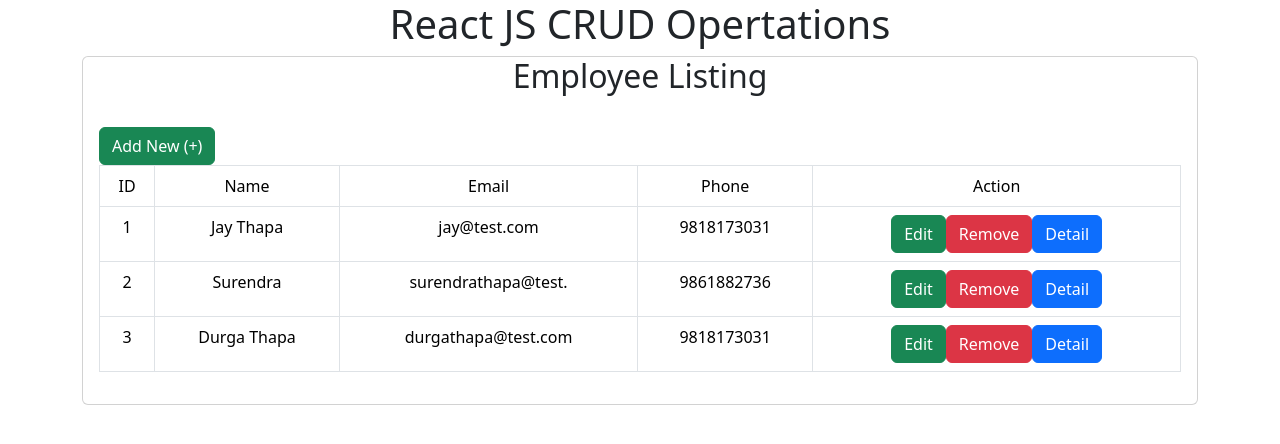
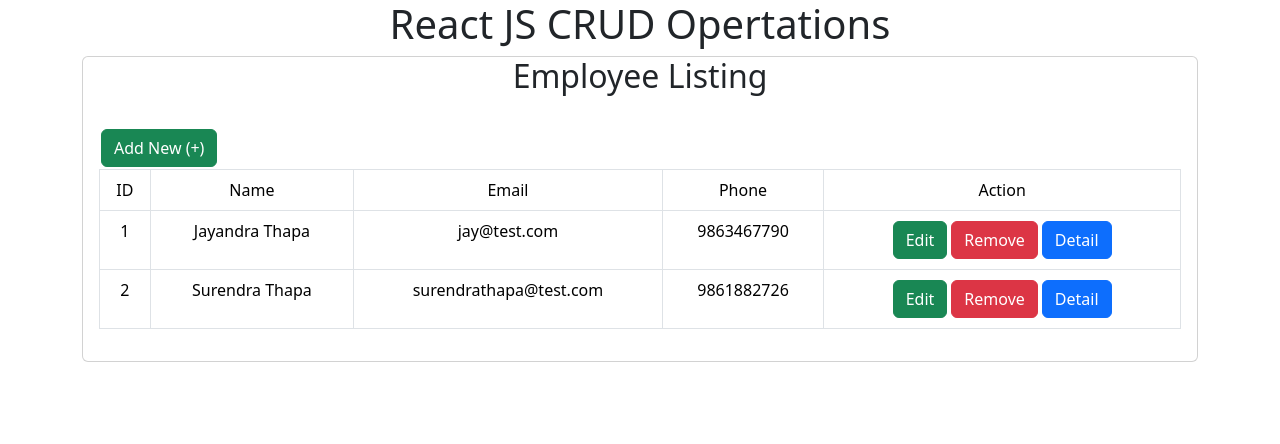
Before and after one commit to jayandrathapachhetri/React_Works, a React (Create React App) app in the folder crud_operation_on_react/: page / in a window 1280 px wide. Shown: the top 444 px of the page. Built offline with nearby package versions, Linux system fonts and the light colour scheme; data requests are answered from the project's data file.

Commit message:
Finally Done

```diff
--- a/crud_operation_on_react/db.json
+++ b/crud_operation_on_react/db.json
@@ -1,23 +1,18 @@
 {
   "employee": [
     {
-      "id": 1,
-      "name": "Jay Thapa",
+      "name": "Jayandra Thapa",
       "email": "jay@test.com",
-      "phone": "9818173031"
+      "phone": "9863467790",
+      "active": true,
+      "id": 1
     },
     {
-      "id": 2,
-      "name": "Surendra ",
-      "email": "surendrathapa@test.",
-      "phone": "9861882736"
-    },
-    {
-      "name": "Durga Thapa",
-      "email": "durgathapa@test.com",
-      "phone": "9818173031",
+      "name": "Surendra Thapa",
+      "email": "surendrathapa@test.com",
+      "phone": "9861882726",
       "active": true,
-      "id": 3
+      "id": 2
     }
   ]
 }
--- a/crud_operation_on_react/src/App.css
+++ b/crud_operation_on_react/src/App.css
@@ -11,6 +11,10 @@
   .App-logo {
     animation: App-logo-spin infinite 20s linear;
   }
+}
+
+.btn{
+  margin: 2px;;
 }
 
 .divbtn{
--- a/crud_operation_on_react/src/components/EmpDetail.js
+++ b/crud_operation_on_react/src/components/EmpDetail.js
@@ -7,7 +7,7 @@ const EmpDetail = () => {
   const [empdata, empdatachange] = useState({});
 
   useEffect(() => {
-    fetch("http://localhost:3000/employee/" + empid)
+    fetch("http://localhost:3000/employee/" +empid)
       .then((res) => {
         return res.json();
       })
--- a/crud_operation_on_react/src/components/EmpEdit.js
+++ b/crud_operation_on_react/src/components/EmpEdit.js
@@ -7,47 +7,49 @@ const EmpEdit = () => {
   //const [empdata, empdatachange] = useState({});
 
   useEffect(() => {
-        fetch("http://localhost:3000/employee/" + empid).then((res) => {
+    fetch("http://localhost:3000/employee/"+empid)
+      .then((res) => {
         return res.json();
-        }).then((resp) => {
+      })
+      .then((resp) => {
         idchange(resp.id);
         namechange(resp.name);
         emailchange(resp.email);
         phonechange(resp.phone);
         activechange(resp.isactive);
-        }).catch((err) => {
+      })
+      .catch((err) => {
         console.log(err.message);
-        })
+      });
   }, [empid]);
 
-    const[id,idchange]=useState("");
-    const[name,namechange]=useState("");
-    const[email,emailchange]=useState("");
-    const[phone,phonechange]=useState("");
-    const[active,activechange]=useState(true);
-    const[namevalidation,valnamechange]=useState(false);
-    const[emailvalidation,valemailchange]=useState(false);
+  const [id, idchange] = useState("");
+  const [name, namechange] = useState("");
+  const [email, emailchange] = useState("");
+  const [phone, phonechange] = useState("");
+  const [active, activechange] = useState(true);
+  const [namevalidation, valnamechange] = useState(false);
+  const [emailvalidation, valemailchange] = useState(false);
 
+  const navigate = useNavigate();
 
-    const navigate=useNavigate();
+  const handlesubmit = (e) => {
+    e.preventDefault();
+    const empdata = { id, name, email, phone, active };
 
-    const handlesubmit=(e)=>{
-      e.preventDefault();
-      const empdata={id,name,email,phone,active};
-
-
-      fetch("http://localhost:3000/employee/"+empid,{
-        method:"PUT",
-        headers:{"content-type":"application/json"},
-        body:JSON.stringify(empdata)
-      }).then((res)=>{
-        alert('Update successfully.')
-        navigate('/');
-      }).catch((err)=>{
-        console.log(err.message)
+    fetch("http://localhost:3000/employee/"+empid, {
+      method: "PUT",
+      headers: { "content-type": "application/json" },
+      body: JSON.stringify(empdata),
     })
-
-    }
+      .then((res) => {
+        alert("Update successfully.");
+        navigate("/");
+      })
+      .catch((err) => {
+        console.log(err.message);
+      });
+  };
   return (
     <div>
       <div className="row">
@@ -80,8 +82,10 @@ const EmpEdit = () => {
                         onChange={(e) => namechange(e.target.value)}
                         className="form-control"
                       ></input>
-                      {name.length === 0 && namevalidation && (
-                        <span className="text-danger">Enter the valid name</span>
+                      {name && name.length === 0 && namevalidation && (
+                        <span className="text-danger">
+                          Enter the valid name
+                        </span>
                       )}
                     </div>
                   </div>
@@ -95,7 +99,12 @@ const EmpEdit = () => {
                         onChange={(e) => emailchange(e.target.value)}
                         className="form-control"
                       ></input>
-                      {email.length === 0 && emailvalidation && (<span className="text-danger"> Enter the vaild email </span>)}
+                      {email && email.length === 0 && emailvalidation && (
+                        <span className="text-danger">
+                          {" "}
+                          Enter the vaild email{" "}
+                        </span>
+                      )}
                     </div>
                   </div>
 
@@ -139,6 +148,6 @@ const EmpEdit = () => {
       </div>
     </div>
   );
-}
+};
 
 export default EmpEdit;
--- a/crud_operation_on_react/src/components/EmpListing.js
+++ b/crud_operation_on_react/src/components/EmpListing.js
@@ -1,21 +1,35 @@
 import { useEffect, useState } from "react";
-import { Link , useNavigate} from "react-router-dom";
+import { Link, useNavigate } from "react-router-dom";
 // import "./App.css";
 
 const EmpListing = () => {
   const [empdata, empdatachange] = useState(null);
   const navigate = useNavigate();
 
-  const LoadDetail = (id) => {
-    navigate("/employee/detail/" +id);
-  }
+  // href is use so no need of navigate
+  // const LoadDetail = (id) => {
+  //   navigate("/employee/detail/" +id);
+  // };
 
-  const LoadEdit = (id) => {
-    navigate("/employee/edit/" +id);
-}
+  // const LoadEdit = (id) => {
+  //   navigate("/employee/edit/" +id);
+  // };
 
-const Removefunction = (id) => {
-}
+  const Removefunction = (id) => {
+    if (window.confirm("Do you want to remove?")) {
+      fetch("http://localhost:3000/employee/" +id, {
+        method: "DELETE",
+      })
+        .then((res) => {
+          alert("Removed successfully.");
+          //refreah our page
+          window.location.reload();
+        })
+        .catch((err) => {
+          console.log(err.message);
+        });
+    }
+  };
 
   useEffect(() => {
     fetch(`http://localhost:3000/employee`)
@@ -60,15 +74,14 @@ const Removefunction = (id) => {
                     <td>{item.email}</td>
                     <td>{item.phone}</td>
                     <td>
-                      <a href="edit"
-                        onClick={() => {
-                          LoadEdit(item.id);
-                        }}
+                      <a
+                        href={"employee/edit/"+item.id}
                         className="btn btn-success"
                       >
                         Edit
                       </a>
-                      <a href="remove"
+                      <a
+                        // href="remove"
                         onClick={() => {
                           Removefunction(item.id);
                         }}
@@ -76,10 +89,8 @@ const Removefunction = (id) => {
                       >
                         Remove
                       </a>
-                      <a href="detail"
-                        onClick={() => {
-                          LoadDetail(item.id);
-                        }}
+                      <a
+                         href={"employee/detail/"+item.id}
                         className="btn btn-primary"
                       >
                         Detail
```
Lines whose indentation alone changed are shown as unchanged.
